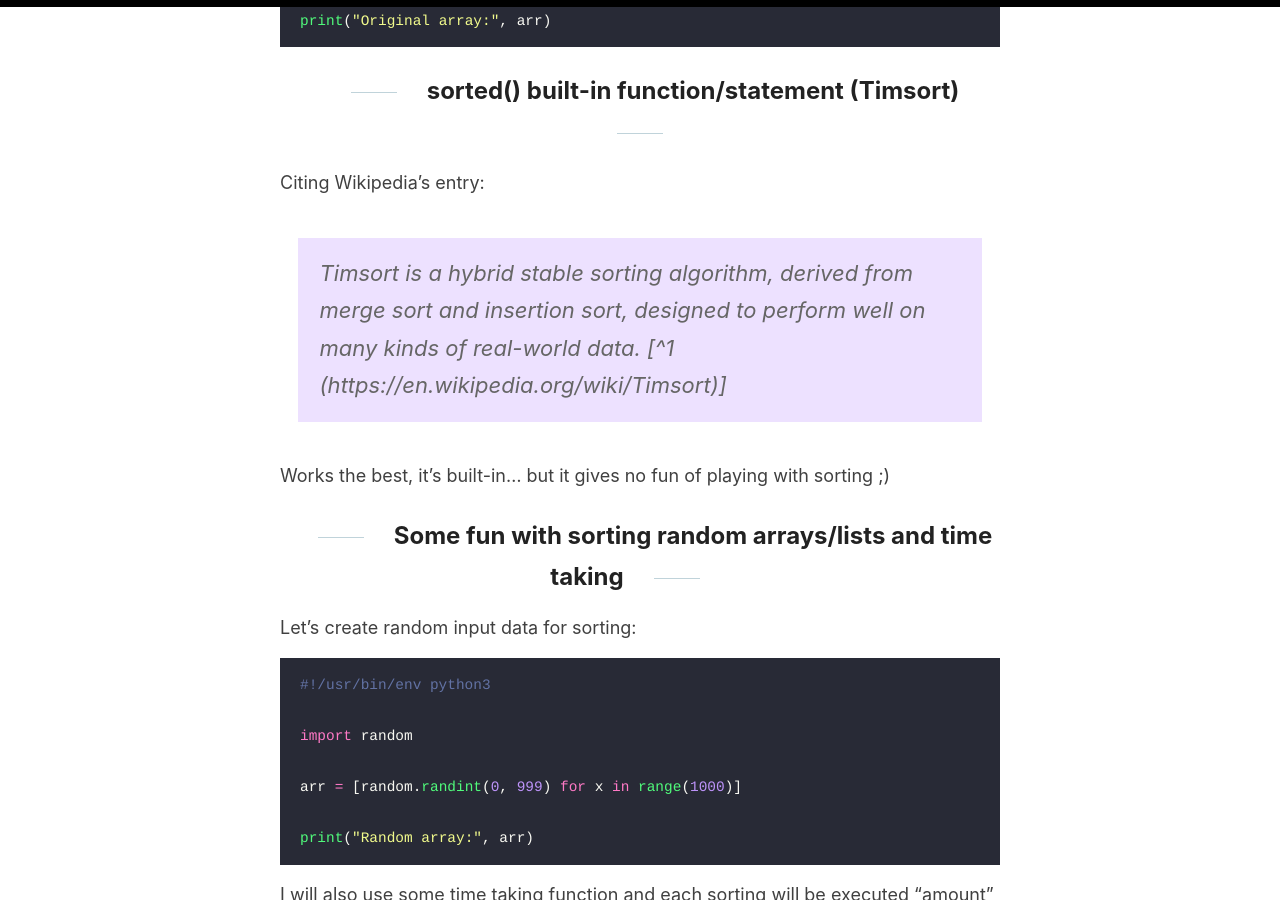
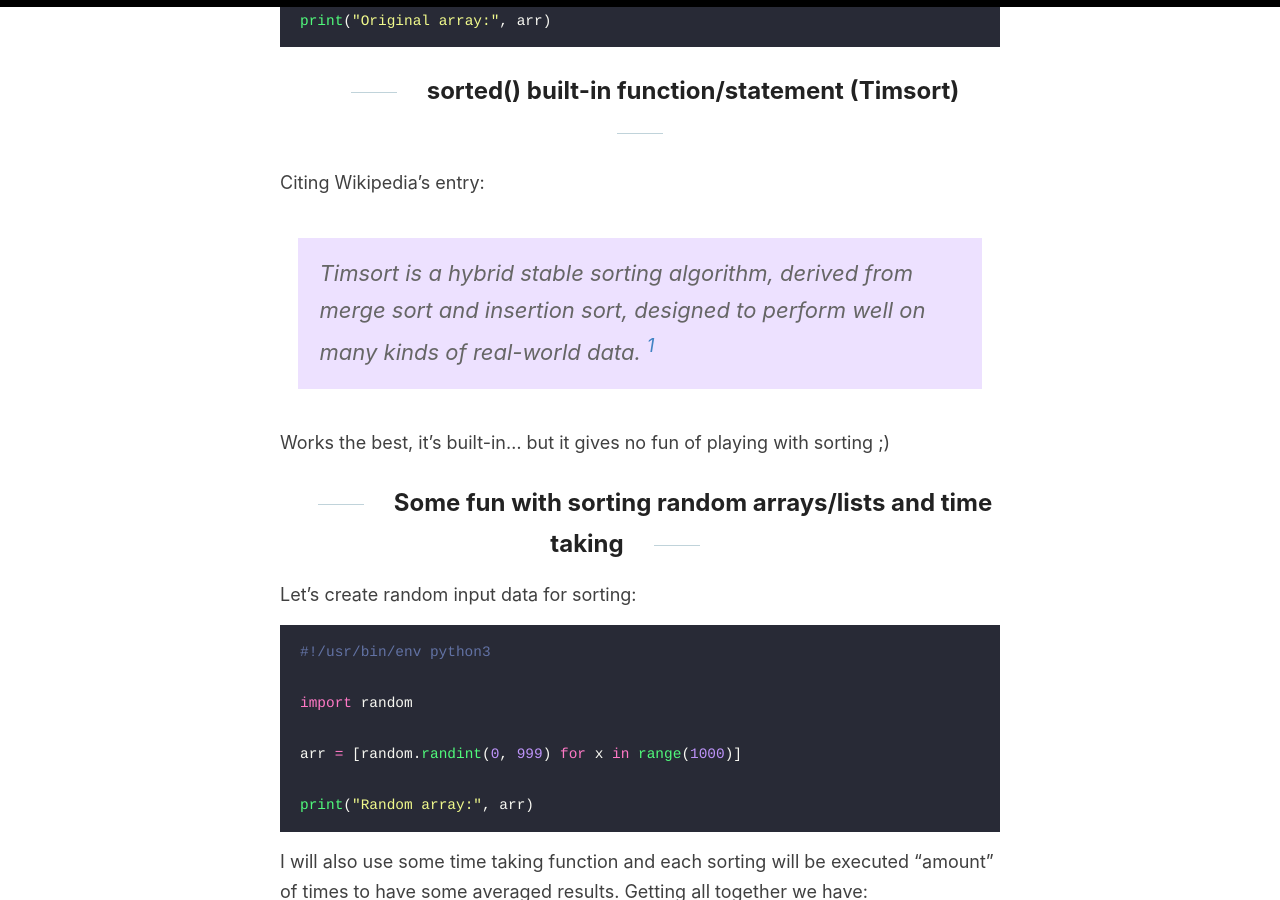
Before and after one commit to elderlybeginner/blog, a Jekyll site: the page built from _posts/2020-01-05-sorting_in_python.md, in a window 1280 px wide and 900 px high, scrolled down 3270 px. Built offline with Jekyll 4.4.1, drawn with Linux system fonts in a browser that asks for light colours; some of the changed lines change nothing that is shown; some of the changed text lies outside the part shown.

Commit message:
new post

```diff
--- a/_posts/2020-01-05-sorting_in_python.md
+++ b/_posts/2020-01-05-sorting_in_python.md
@@ -116,7 +116,7 @@
 ## sorted() built-in function/statement (Timsort)
 
 Citing Wikipedia's entry:
-> Timsort is a hybrid stable sorting algorithm, derived from merge sort and insertion sort, designed to perform well on many kinds of real-world data. [^1 (https://en.wikipedia.org/wiki/Timsort)]
+> Timsort is a hybrid stable sorting algorithm, derived from merge sort and insertion sort, designed to perform well on many kinds of real-world data. [^1]
 
 Works the best, it's built-in... but it gives no fun of playing with sorting ;)
 
@@ -216,3 +216,5 @@
 > sorted() sorting of 800 elements 50 times took 0.005 seconds
 
 Some more testing, observations and conclusions will follow in the next post.
+
+[^1]: (https://en.wikipedia.org/wiki/Timsort)
```
